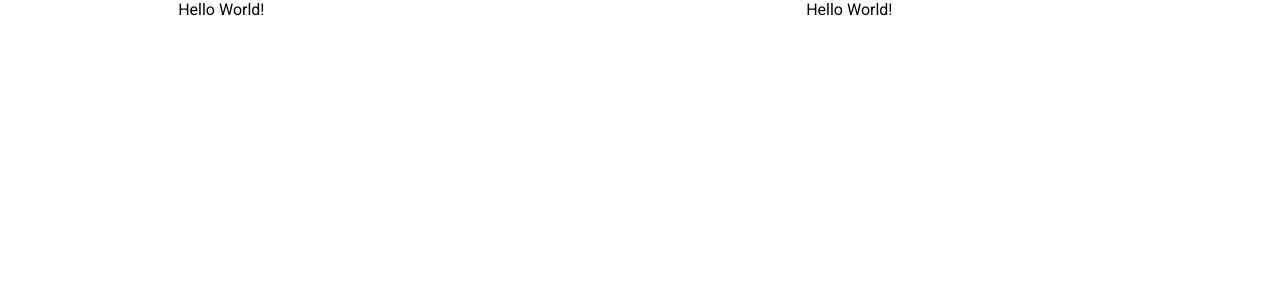
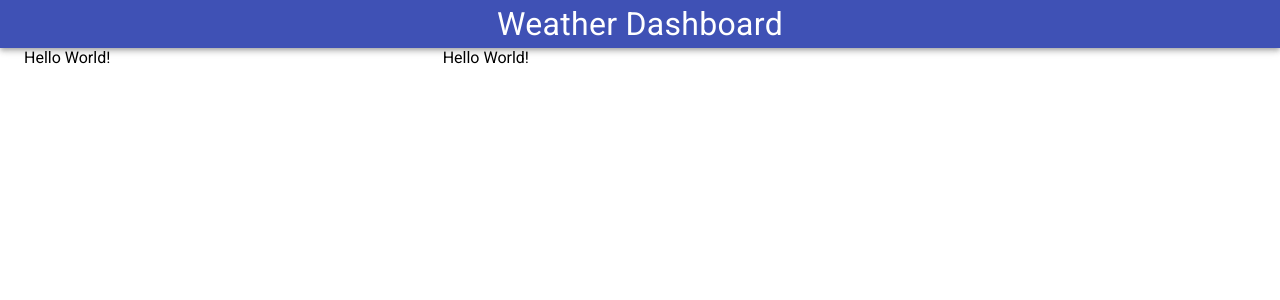
Before and after one commit to coleman-buffa/weather-dashboard, a React (Create React App) app in the folder client/: page / in a window 1280 px wide. Shown: the top 300 px of the page. Built offline with nearby package versions, Linux system fonts and the light colour scheme.

Commit message:
Draft and style topbar component.

```diff
--- a/client/public/index.html
+++ b/client/public/index.html
@@ -14,7 +14,6 @@
       * {
         font-family: 'Roboto', sans-serif;
         margin: 0;
-        overflow-x: hidden;
       }
     </style>
   </head>
--- a/client/src/App.css
+++ b/client/src/App.css
@@ -1,4 +1,4 @@
-.App {
+/* .App {
   text-align: center;
 }
 
@@ -35,4 +35,4 @@
   to {
     transform: rotate(360deg);
   }
-}
+} */
--- a/client/src/App.js
+++ b/client/src/App.js
@@ -1,9 +1,11 @@
 import './App.css';
-import { Container, Grid} from '@material-ui/core';
+import TopBar from './components/topbar/topbar.js';
+import { Container, Grid} from "@material-ui/core";
 
 function App() {
   return (
     <div className="App">
+      <TopBar />
       <Container>
         <Grid container spacing={3}>
           <Grid item xs={12} md={4}>
--- /dev/null
+++ b/client/src/components/topbar/topbar.js
@@ -0,0 +1,23 @@
+import React from 'react'
+import { makeStyles} from "@material-ui/core/styles";
+import {AppBar, Typography} from "@material-ui/core";
+
+const useStyles = makeStyles((theme) => ({
+  title: {
+    color: '#fff',
+    fontSize: '2rem',
+  },
+}));
+
+export default function TopBar () {
+
+  const classes = useStyles();
+
+  return (
+    <AppBar position="static">
+      <Typography color="initial" align="center" varient="h1" className={classes.title}>
+        Weather Dashboard
+      </Typography>
+    </AppBar>
+  )
+}
```
